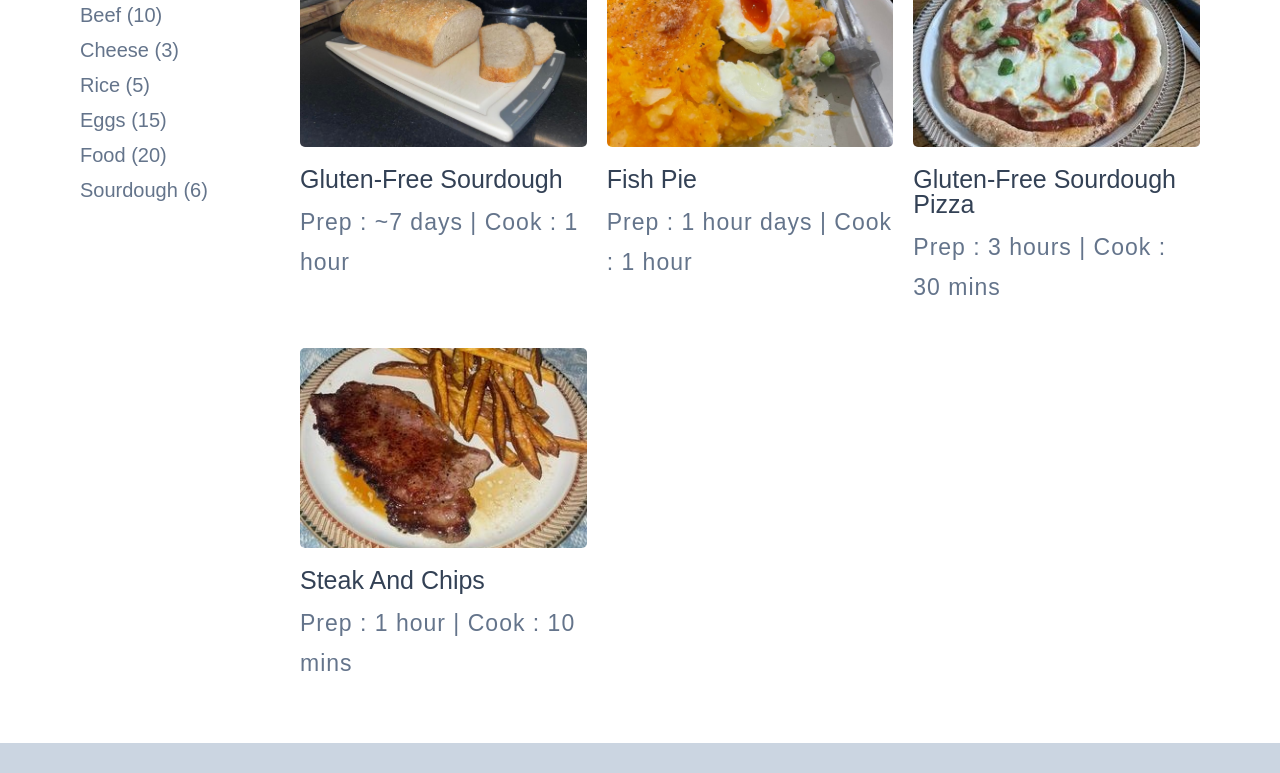
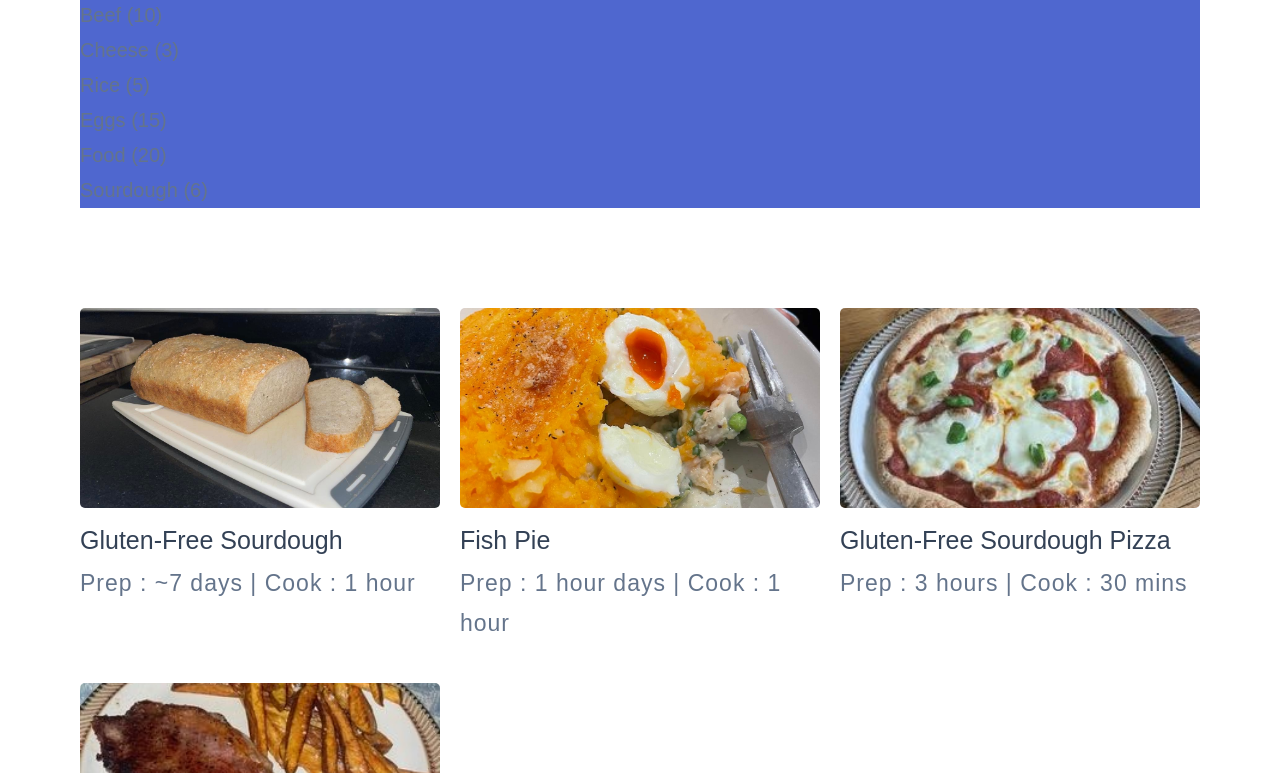
Before and after one commit to sophjones5/CookwithSoph, a plain HTML site: page index.html in a window 1280 px wide. Shown: the part 603-1376 px from the top of the page. Drawn offline with Linux system fonts and the light colour scheme.

Commit message:
fix tag-template page error

```diff
--- a/css/main.css
+++ b/css/main.css
@@ -461,9 +461,6 @@ ul {
   }
 }
 @media screen and (min-width: 992px) {
-  .recipes-container{
-    grid-template-columns: 200px 1fr;
-  }
   .recipe p{
     font-size: 0.85rem;
   }
@@ -472,6 +469,7 @@ ul {
   }
   .tags-list{
     grid-template-columns: 1fr;
+    background-color: var(--primary-500);
   }
 }
 @media screen and (min-width: 1200px) {
```
